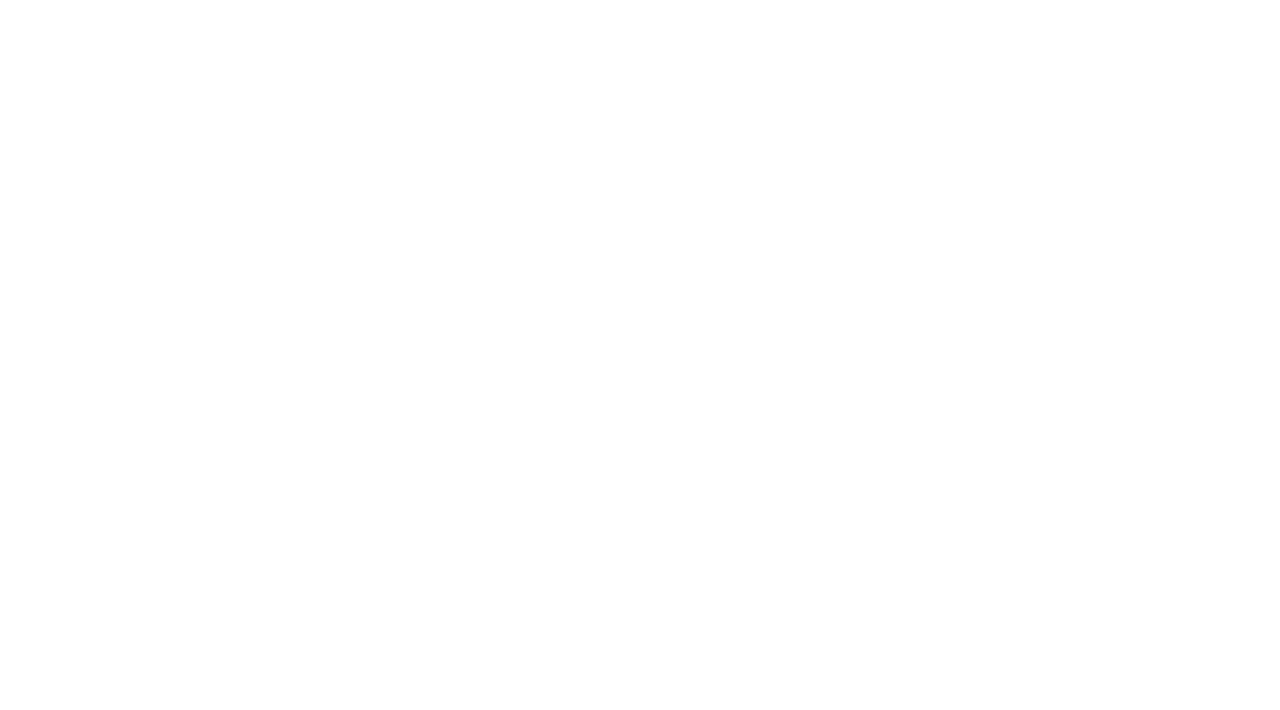
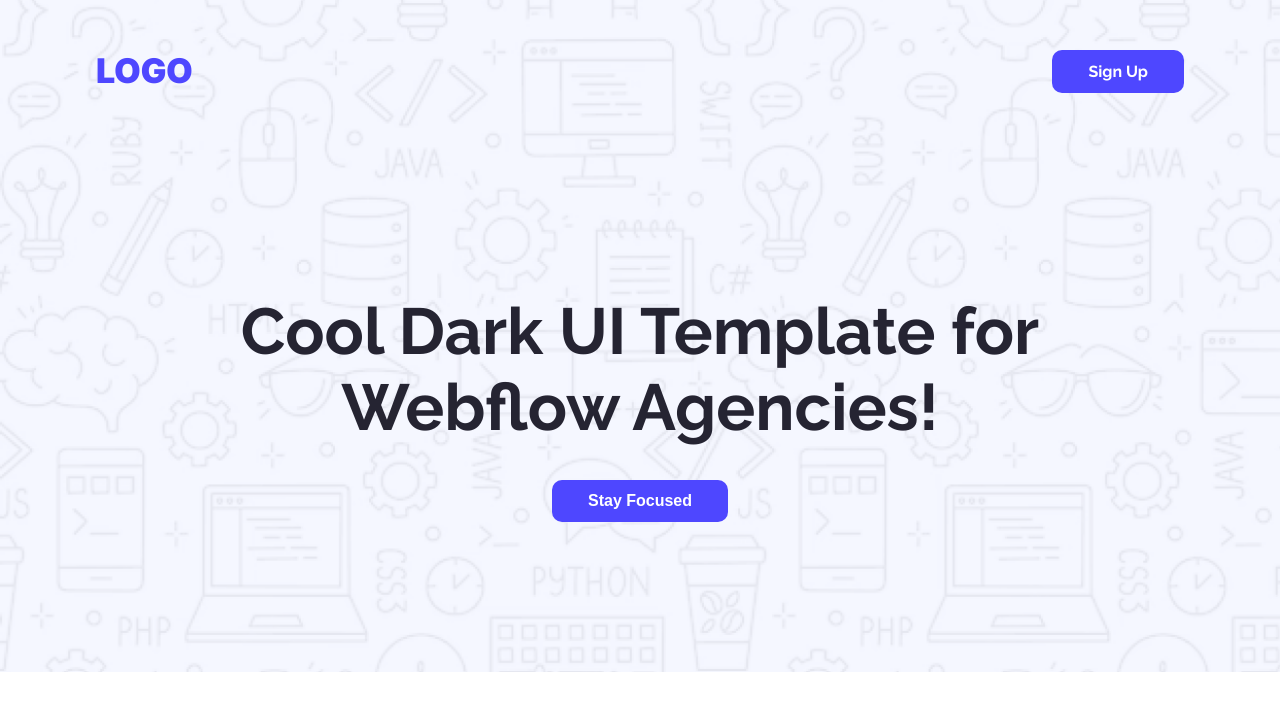
Before and after one commit to web-developer-mehede/Landing-Launchpad-Assignment, a plain HTML site: page index.html in a window 1280 px wide. Drawn offline with Linux system fonts and the light colour scheme.

Commit message:
header section done

```diff
--- a/index.html
+++ b/index.html
@@ -4,9 +4,42 @@
     <meta charset="UTF-8">
     <meta name="viewport" content="width=device-width, initial-scale=1.0">
     <title>Document</title>
+    <!-- Google Fonts Link -->
+     <link rel="preconnect" href="https://fonts.googleapis.com">
+     <link rel="preconnect" href="https://fonts.gstatic.com" crossorigin>
+     <link href="https://fonts.googleapis.com/css2?family=Inter:ital,opsz,wght@0,14..32,100..900;1,14..32,100..900&family=Raleway:ital,wght@0,100..900;1,100..900&display=swap" rel="stylesheet">
+    <!-- CSS Style Sheet -->
     <link rel="stylesheet" href="style.css">
 </head>
-<body>
+<body class="raleway-font">
+    <!-- Header Section Start -->
+    <header class="header">
+        <!-- Navbar Section -->
+         <nav>
+            <div class="nav-container">
+                <div>
+                <h3 class="nav-logo inter-font primary-color">LOGO</h3>
+                </div>
+                <div>
+                    <button class="btn raleway-font">Sign Up</button>
+                </div>
+            </div>
+         </nav>
+         <!-- Hero Section Start -->
+          <div class="hero-section">
+            <div>
+                <h1 class="hero-title text-dark">Cool Dark UI Template for <br> Webflow Agencies!</h1>
+            </div>
+            <div>
+                <button class="btn hero-btn">Stay Focused</button>
+            </div>
+          </div>
+    </header>
 
+    <!-- Main Section Start -->
+    <main></main>
+
+    <!-- Footer Section Start -->
+    <footer></footer>
 </body>
 </html>
--- a/style.css
+++ b/style.css
@@ -0,0 +1,83 @@
+.inter-font {
+  font-family: "Inter", sans-serif;
+  font-optical-sizing: auto;
+  font-style: normal;
+}
+
+.raleway-font {
+  font-family: "Raleway", sans-serif;
+  font-optical-sizing: auto;
+  font-style: normal;
+}
+
+*{
+    margin:0;
+}
+
+/* Shared Style */
+.primary-color{
+    color: #4E47FF;
+}
+.text-dark{
+    color: #252432;
+}
+.text-light{
+    color: rgba(44, 43, 60, 0.5);
+}
+.text-exlight{
+    color: #B3B3B3;
+}
+
+.btn{
+    color: white;
+    font-size: 16px;
+    font-weight: 700;
+    background-color: #4E47FF;
+    border: none;
+    border-radius: 10px;
+    padding: 12px 36px 12px 36px;
+    cursor: pointer;
+    transition: 0.3s;
+
+}
+.btn:hover{
+    background-color: #252432;
+}
+
+/* Navbar Styles */
+.header{
+    background-image: url(Assets/Hero-bg.png);
+    background-repeat: no-repeat;
+    background-size: cover;
+
+}
+
+nav{
+    padding: 50px 0;
+    width: 85%;
+    margin: 0 auto;
+}
+.nav-container{
+    display: flex;
+    justify-content: space-between;
+}
+
+.nav-logo{
+    font-size: 34px;
+    font-weight: 900;
+    cursor: pointer;
+}
+/* Hero Section Style */
+.hero-section{
+    text-align: center;
+}
+.hero-title{
+    color: rgb(37, 36, 50);
+    font-size: 65px;
+    font-weight: 700;
+    line-height: 76px;
+    margin-top: 150px;
+}
+.hero-btn{
+    margin: 35px 0 150px;
+}
```
